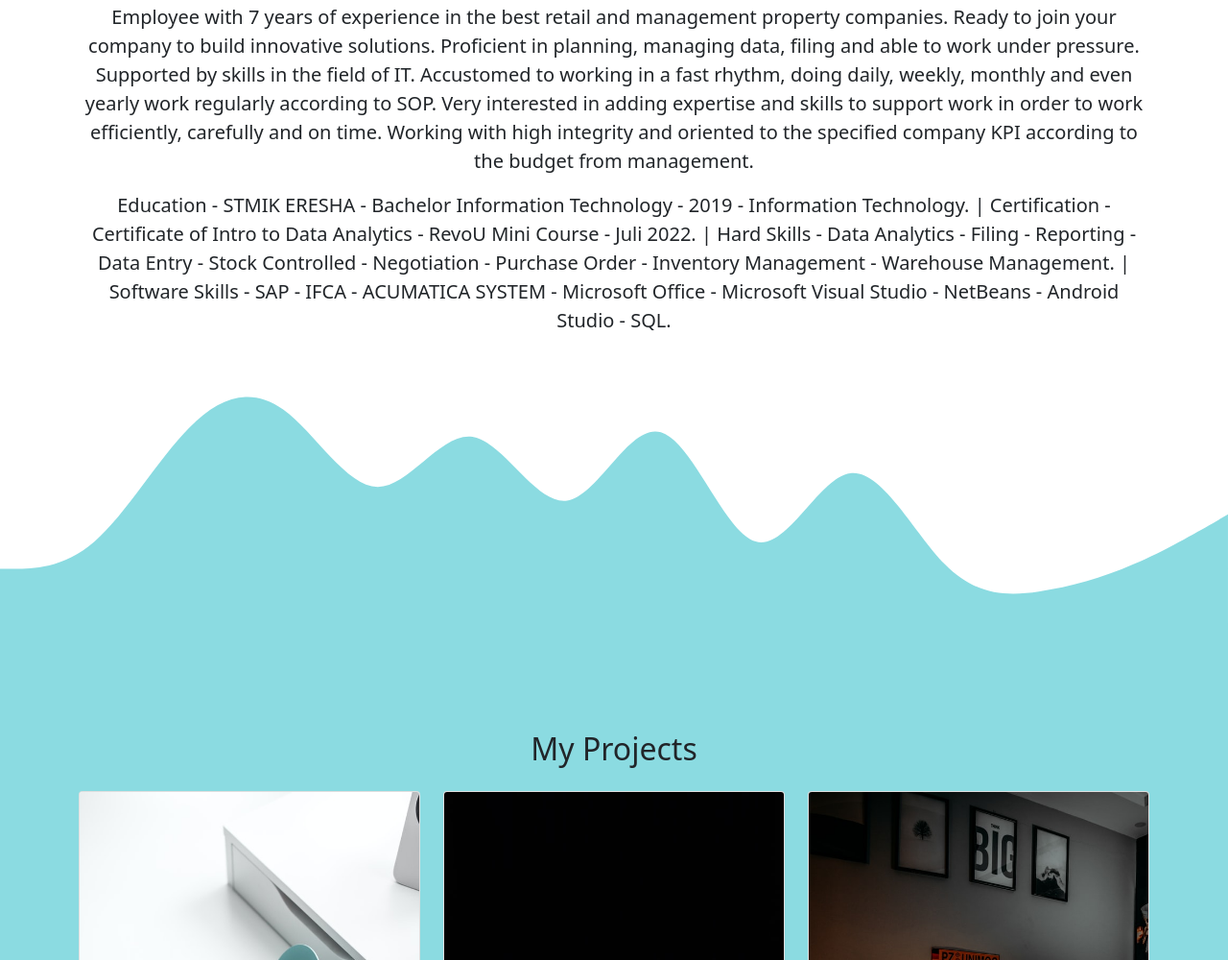
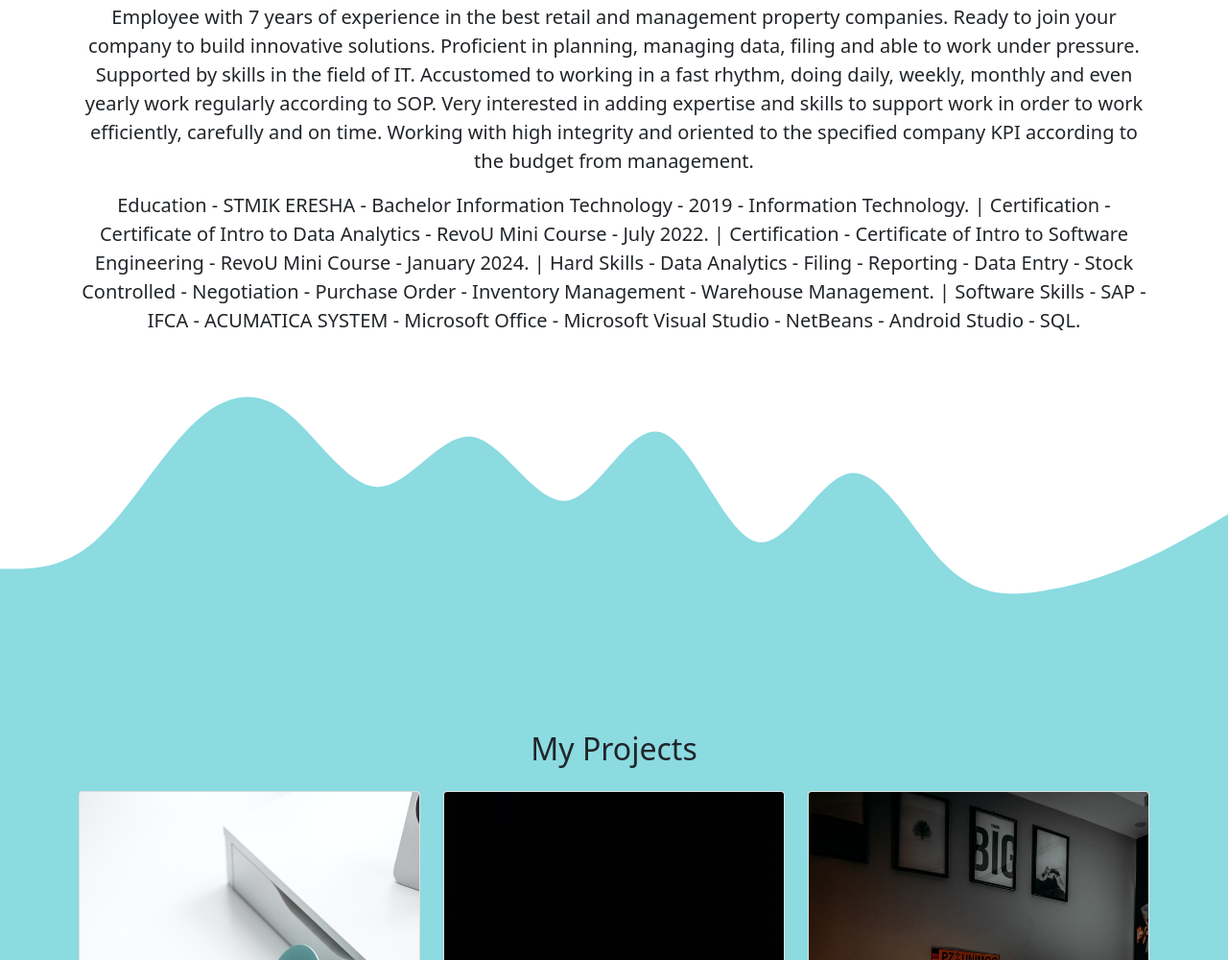
Before and after one commit to sarahputriaprilia/sarahputriaprilia.github.io, a plain HTML site: page index.html in a window 1280 px wide. Shown: the part 873-1873 px from the top of the page at 96% size. Drawn offline with nearby package versions, Linux system fonts and the light colour scheme.

Commit message:
tambahan certificate

```diff
--- a/index.html
+++ b/index.html
@@ -85,7 +85,8 @@
                   STMIK ERESHA -
                   Bachelor Information Technology -
                   2019 - Information Technology.
-                  | Certification - Certificate of Intro to Data Analytics - RevoU Mini Course - Juli 2022.
+                  | Certification - Certificate of Intro to Data Analytics - RevoU Mini Course - July 2022.
+                  | Certification - Certificate of Intro to Software Engineering - RevoU Mini Course - January 2024.
 
                  | Hard Skills - Data Analytics - Filing - Reporting - Data Entry - Stock Controlled - Negotiation - Purchase Order - Inventory Management - Warehouse Management.
                 | Software Skills - SAP - IFCA - ACUMATICA SYSTEM - Microsoft Office - Microsoft Visual Studio - NetBeans - Android Studio - SQL.
```
